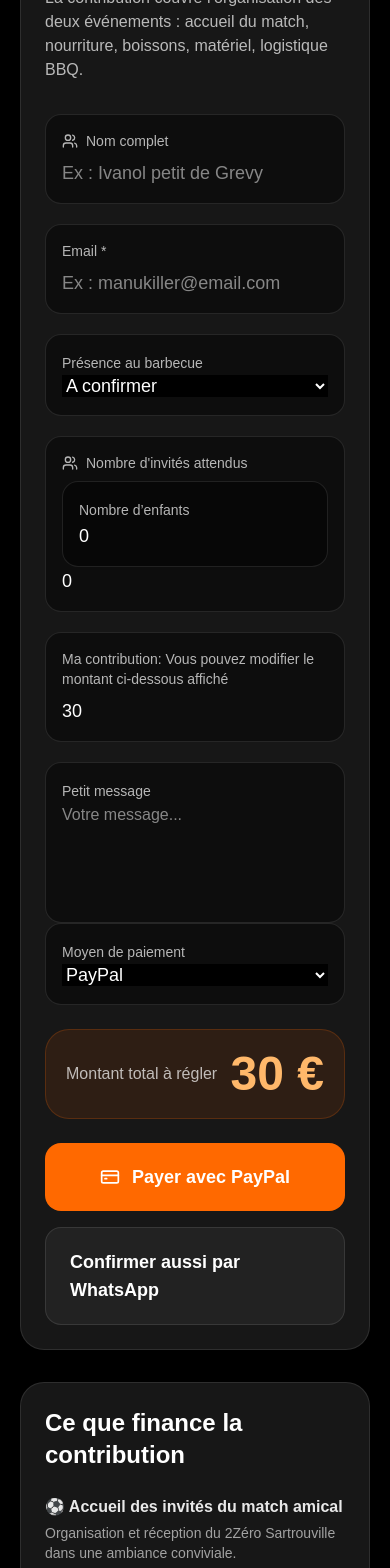
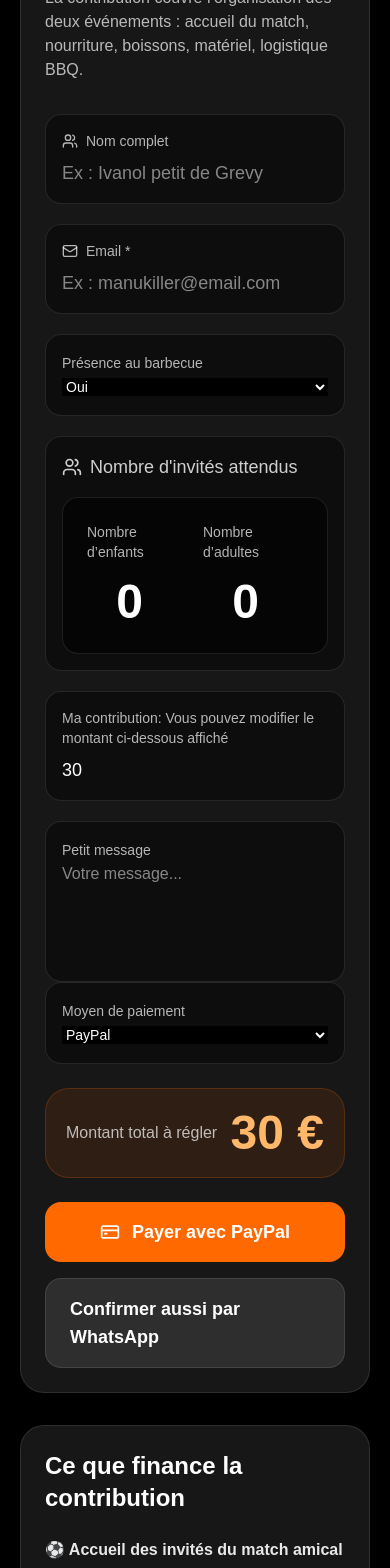
Before and after one commit to elokawilly/deuxzero-event, a Next.js app: page / in a window 390 px wide. Shown: the part 816-2384 px from the top of the page. Built offline with nearby package versions, Linux system fonts and the light colour scheme.

Commit message:
Suppression bouton suivi confirmation

```diff
--- a/app/page.tsx
+++ b/app/page.tsx
@@ -4,7 +4,7 @@ import React, { useMemo, useState } from "react";
 import { motion } from "framer-motion";
 import {
   Users,
-  Email,
+  Mail,
   CreditCard,
   CheckCircle2,
   Flame,
@@ -19,7 +19,8 @@ export default function DeuxZeroEventSite() {
   email: "",
   peopleCount: 0,
   childrenCount: 0,
-  bbqPresence: "A confirmer",
+  adultCount: 0,
+  bbqPresence: "Oui",
   paymentMethod: "PayPal",
   amount: 30,
   message: "",
@@ -30,7 +31,51 @@ export default function DeuxZeroEventSite() {
 }, [form.amount]);
 
   const paypalLink = `https://paypal.me/willyeloka/${total}`;
+const GOOGLE_SHEET_LINK =
+  "https://docs.google.com/spreadsheets/d/165HRyHbAa9cghL4fo5VcSSg364mNQFcJShL1Ychu1qY/edit?usp=sharing";
 
+const [submitted, setSubmitted] = useState(false);
+
+const notificationMessage = `
+Monsieur ${form.name} a effectué une mise à jour du formulaire.
+
+Le montant de sa participation est : ${total} €
+Présence au barbecue : ${form.bbqPresence}
+Nombre d'adultes : ${form.adultCount}
+Nombre d'enfants : ${form.childrenCount}
+
+Le 2Zéro !
+`;
+
+const sendNotification = () => {
+  if (!form.name || !form.email) {
+    alert("Merci de renseigner votre nom et votre email.");
+    return false;
+  }
+
+  const subject = encodeURIComponent("Mise à jour formulaire 2Zéro");
+  const body = encodeURIComponent(notificationMessage);
+
+  window.open(
+    `mailto:willyserge237@gmail.com?subject=${subject}&body=${body}`,
+    "_blank"
+  );
+
+  setSubmitted(true);
+  return true;
+};
+
+const handlePaypalClick = () => {
+  const ok = sendNotification();
+
+  if (ok) {
+    window.open(paypalLink, "_blank", "noopener,noreferrer");
+  }
+};
+
+const handleReservationClick = () => {
+  sendNotification();
+};
   const whatsappMessage = encodeURIComponent(
     `🔥 Contribution 2Zéro 🔥
 
@@ -137,6 +182,7 @@ Paiement effectué via PayPal 👊🏾`
 {/* EMAIL */}
 <div className="rounded-2xl border border-white/10 bg-black/40 p-4">
   <label className="mb-2 flex items-center gap-2 text-sm text-white/70">
+  <Mail className="h-4 w-4" />
     Email *
   </label>
 
@@ -157,7 +203,7 @@ Paiement effectué via PayPal 👊🏾`
   </label>
 
   <select
-    className="w-full bg-black text-lg outline-none"
+    className="w-full bg-black text-sm md:text-base outline-none"
     value={form.bbqPresence}
     onChange={(e) =>
       setForm({ ...form, bbqPresence: e.target.value })
@@ -170,38 +216,56 @@ Paiement effectué via PayPal 👊🏾`
 </div>
             {/* PEOPLE */}
             {/* GUESTS */}
+{/* INVITÉS */}
 <div className="rounded-2xl border border-white/10 bg-black/40 p-4">
-  <label className="mb-2 flex items-center gap-2 text-sm text-white/70">
-    <Users className="h-4 w-4" />
+  <label className="mb-4 flex items-center gap-2 text-lg text-white/80">
+    <Users className="h-5 w-5" />
     Nombre d'invités attendus
   </label>
 
-<div className="rounded-2xl border border-white/10 bg-black/40 p-4">
-  <label className="mb-2 text-sm text-white/70">
+  <div className="grid grid-cols-2 gap-4 rounded-2xl border border-white/10 bg-black/60 p-6">
+
+    {/* ENFANTS */}
+    <div className="flex flex-col items-center justify-center">
+      <span className="mb-3 text-sm text-white/70">
         Nombre d’enfants
-  </label>
+      </span>
 
       <input
         type="number"
         min="0"
-    className="w-full bg-transparent text-lg outline-none"
         value={form.childrenCount}
         onChange={(e) =>
-      setForm({ ...form, childrenCount: Number(e.target.value) })
+          setForm({
+            ...form,
+            childrenCount: Number(e.target.value),
+          })
         }
+        className="w-20 bg-transparent text-center text-5xl font-bold text-white outline-none"
       />
     </div>
+
+    {/* ADULTES */}
+    <div className="flex flex-col items-center justify-center">
+      <span className="mb-3 text-sm text-white/70">
+        Nombre d’adultes
+      </span>
 
       <input
         type="number"
         min="0"
-    step="1"
-    className="w-full bg-transparent text-lg outline-none"
-    value={form.peopleCount}
+        value={form.adultCount}
         onChange={(e) =>
-      setForm({ ...form, peopleCount: Number(e.target.value) })
+          setForm({
+            ...form,
+            adultCount: Number(e.target.value),
+          })
         }
+        className="w-20 bg-transparent text-center text-5xl font-bold text-white outline-none"
       />
+    </div>
+
+  </div>
 </div>
 <div className="rounded-2xl border border-white/10 bg-black/40 p-4">
   <label className="mb-2 flex items-center gap-2 text-sm text-white/70">
@@ -244,7 +308,7 @@ Paiement effectué via PayPal 👊🏾`
   </label>
 
   <select
-    className="w-full bg-black text-lg outline-none"
+    className="w-full bg-black text-sm md:text-base outline-none"
     value={form.paymentMethod}
     onChange={(e) =>
       setForm({ ...form, paymentMethod: e.target.value })
@@ -270,22 +334,49 @@ Paiement effectué via PayPal 👊🏾`
 
 {/* BUTTONS */}
 <div className="mt-6 space-y-4">
-            <a
-              href={paypalLink}
-              target="_blank"
-              className="flex items-center justify-center gap-3 rounded-2xl bg-orange-500 px-6 py-5 text-lg font-bold text-white transition hover:bg-orange-400"
+  {submitted ? (
+    <div className="rounded-2xl border border-green-500/30 bg-green-950/40 p-6 text-center">
+      <p className="text-lg font-semibold text-white">
+        La grande Famille du 2Zéro vous remercie.
+      </p>
+
+      <p className="mt-3 text-sm text-white/70">
+        N'hésitez pas à consulter le statut de votre réservation. Nous avons hâte
+        de vous retrouver et partager un bon moment avec vous.
+      </p>
+
+    </div>
+  ) : (
+    <>
+      {form.paymentMethod === "PayPal" ? (
+        <button
+          type="button"
+          onClick={handlePaypalClick}
+          className="flex w-full items-center justify-center gap-3 rounded-2xl bg-orange-500 px-6 py-4 text-lg font-bold text-white transition hover:bg-orange-400"
         >
           <CreditCard className="h-5 w-5" />
           Payer avec PayPal
-            </a>
+        </button>
+      ) : (
+        <button
+          type="button"
+          onClick={handleReservationClick}
+          className="flex w-full items-center justify-center rounded-2xl bg-green-600 px-6 py-4 text-lg font-bold text-white transition hover:bg-green-700"
+        >
+          Enregistrer ma réservation
+        </button>
+      )}
 
       <a
         href={`https://wa.me/?text=${whatsappMessage}`}
         target="_blank"
-              className="flex items-center justify-center gap-3 rounded-2xl border border-white/10 bg-white/5 px-6 py-5 text-lg font-semibold text-white transition hover:bg-white/10"
+        rel="noopener noreferrer"
+        className="flex w-full items-center justify-center gap-3 rounded-2xl border border-white/10 bg-white/10 px-6 py-4 text-lg font-bold text-white transition hover:bg-white/20"
       >
         Confirmer aussi par WhatsApp
       </a>
+    </>
+  )}
 </div>
         </motion.div>
 
```
Lines whose indentation alone changed are shown as unchanged.
